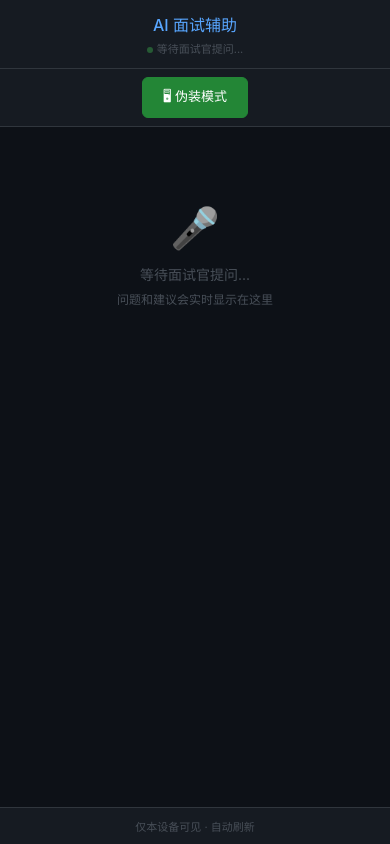
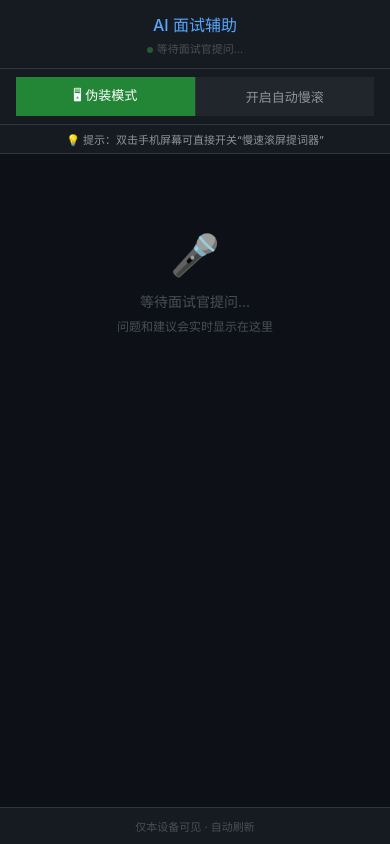
Before and after one commit to hufubufen/meeting-captioner, a plain HTML site: page index.html in a window 390 px wide. Drawn offline with Linux system fonts and the light colour scheme; no server answers.

Commit message:
Feature: add auto-scroll-to-bottom and interactive slow prompter scroll-down on mobile web screen

```diff
--- a/index.html
+++ b/index.html
@@ -26,13 +26,17 @@ body{background:#0d1117;color:#c9d1d9;font-family:-apple-system,BlinkMacSystemFo
 .stealth-btn.off{background:#238636;color:#fff;border-color:#238636}
 </style>
 </head>
-<body>
+<body ondblclick="toggleAutoScroll()">
 <div class="header">
   <h1>AI 面试辅助</h1>
   <div class="timestamp"><span class="status-dot"></span><span id="ts">等待面试官提问...</span></div>
 </div>
-<div class="stealth-bar">
-  <button class="stealth-btn off" id="stealthBtn" onclick="toggleStealth()">🖥 伪装模式</button>
+<div class="stealth-bar" style="display:flex;border-bottom:1px solid #30363d;">
+  <button class="stealth-btn off" id="stealthBtn" onclick="toggleStealth()" style="flex:1;border-radius:0;border:none;border-right:1px solid #30363d;">🖥 伪装模式</button>
+  <button class="stealth-btn" id="scrollBtn" onclick="toggleAutoScroll()" style="flex:1;border-radius:0;border:none;background:#21262d;color:#8b949e;">开启自动慢滚</button>
+</div>
+<div class="scroll-status" id="scrollIndicator" style="background:#161b22;padding:6px 16px;border-bottom:1px solid #30363d;font-size:11px;color:#8b949e;text-align:center;">
+  💡 提示：双击手机屏幕可直接开关“慢速滚屏提词器”
 </div>
 <div class="content" id="content">
   <div class="empty">
@@ -49,6 +53,41 @@ if(!window._pin){
   window._pin=window.location.hash.replace("#","")||"";
 }
 var lastTs="";
+
+// 平滑触底滚动逻辑
+function autoScrollToBottom(){
+  if(window.scrollInterval) return; // 慢滚开启时交由慢滚处理
+  window.scrollTo({
+    top: document.body.scrollHeight,
+    behavior: 'smooth'
+  });
+}
+
+// 慢滚提词器开关
+window.scrollInterval = null;
+function toggleAutoScroll() {
+  var indicator = document.getElementById("scrollIndicator");
+  var btn = document.getElementById("scrollBtn");
+  if (window.scrollInterval) {
+    clearInterval(window.scrollInterval);
+    window.scrollInterval = null;
+    indicator.textContent = "💡 提示：双击手机屏幕可直接开关“慢速滚屏提词器”";
+    indicator.style.color = "#8b949e";
+    btn.textContent = "开启自动慢滚";
+    btn.style.background = "#21262d";
+    btn.style.color = "#8b949e";
+  } else {
+    indicator.textContent = "▶ 提词器慢速滚动中 (双击屏幕可暂停)";
+    indicator.style.color = "#58a6ff";
+    btn.textContent = "⏸ 暂停慢滚";
+    btn.style.background = "#0e4429";
+    btn.style.color = "#39d353";
+    window.scrollInterval = setInterval(() => {
+      window.scrollBy(0, 1);
+    }, 45); // 每秒滚动约22像素，极其柔和
+  }
+}
+
 function poll(){
   fetch("/api/latest?key="+window._pin).then(r=>{if(!r.ok){throw "auth";}}).then(r=>r.json()).then(d=>{
     if(!d.question) return;
@@ -57,6 +96,7 @@ function poll(){
     if(d.question){h+='<div class="card"><div class="card-label">\u{1f3cb} \u{9762}\u{8bd5}\u{5b98}\u{95ee}\u{9898}</div><div class="question">'+esc(d.question)+'</div></div>';}
     if(d.answer){h+='<div class="card"><div class="card-label">\u{1f4a1} AI \u{5efa}\u{8bae}</div><div class="answer">'+esc(d.answer)+'</div></div>';}
     document.getElementById("content").innerHTML=h||'<div class="empty"><div class="icon">\u{1f3a4}</div><div>\u{7b49}\u{5f85}\u{9762}\u{8bd5}\u{5b98}\u{63d0}\u{95ee}...</div></div>';
+    autoScrollToBottom();
   }).catch(()=>{});
 }
 function esc(s){var d=document.createElement("div");d.textContent=s;return d.innerHTML;}
@@ -71,6 +111,7 @@ function startSSE(){
     if(d.question){h+='<div class="card"><div class="card-label">\u{1f3cb} \u{9762}\u{8bd5}\u{5b98}\u{95ee}\u{9898}</div><div class="question">'+esc(d.question)+'</div></div>';}
     if(d.answer){h+='<div class="card"><div class="card-label">\u{1f4a1} AI \u{5efa}\u{8bae}</div><div class="answer">'+esc(d.answer)+'</div></div>';}
     document.getElementById("content").innerHTML=h||'<div class="empty"><div class="icon">\u{1f3a4}</div><div>\u{7b49}\u{5f85}\u{9762}\u{8bd5}\u{5b98}\u{63d0}\u{95ee}...</div></div>';
+    autoScrollToBottom();
   };
   evtSource.onerror=function(){evtSource.close();setTimeout(startPoll,1000);};
 }
```
